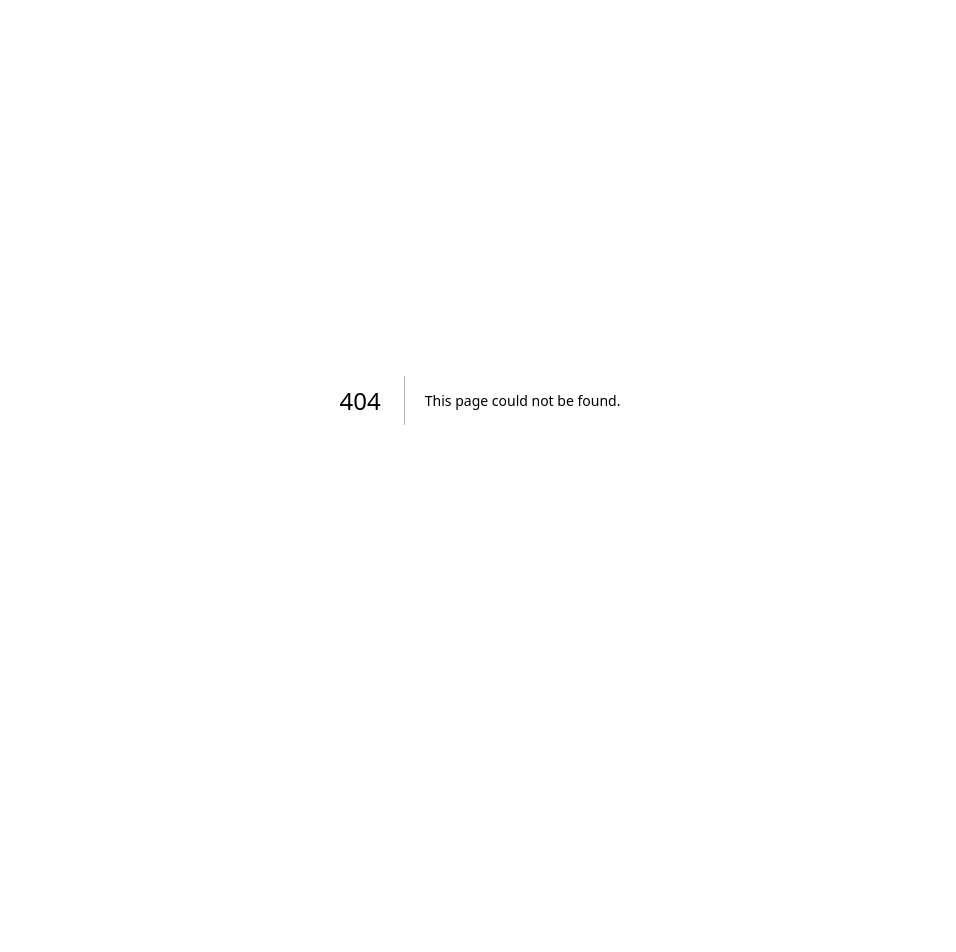
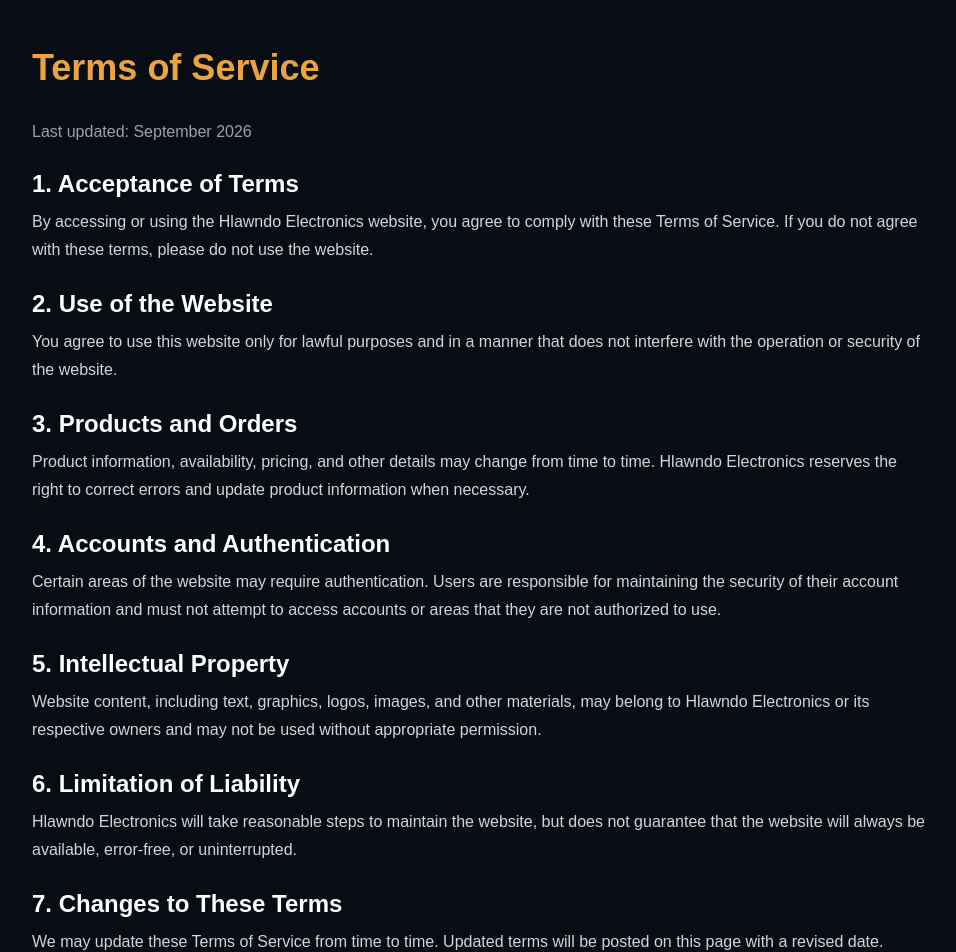
Before and after one commit to mikaelcain0085-stack/hlawndo-electronics, a Next.js app: page /terms in a window 1280 px wide. Before the commit this address had no page. Shown: the top 952 px of the page, without its empty margins (160-1116 px from the left). Before the commit the page ends 800 px from the top, so only its background shows below. Built offline with nearby package versions, Linux system fonts and the light colour scheme.

Commit message:
Add invite-only Google OAuth admin login; remove unused callback route

```diff
--- a/app/admin-login/page.tsx
+++ b/app/admin-login/page.tsx
@@ -20,7 +20,7 @@
       const { error } = await supabase.auth.signInWithOAuth({
         provider: "google",
         options: {
-          redirectTo: `${window.location.origin}/admin-login`,
+          redirectTo: "https://hlondoelectronics.store/admin-login",
         },
       });
 
--- a/app/admin/page.tsx
+++ b/app/admin/page.tsx
@@ -354,12 +354,28 @@
   */
 
   useEffect(() => {
-    const isAdminLoggedIn =
-      sessionStorage.getItem(
-        ADMIN_LOGIN_KEY
-      );
-
-    if (isAdminLoggedIn !== "true") {
+    const verifyAdmin = async () => {
+      const {
+        data: { session },
+      } = await supabase.auth.getSession();
+
+      if (!session?.user?.email) {
+        sessionStorage.removeItem(ADMIN_LOGIN_KEY);
+        router.replace("/admin-login");
+        return;
+      }
+
+      const userEmail = session.user.email.toLowerCase();
+
+      const { data, error } = await supabase
+        .from("allowed_users")
+        .select("email")
+        .eq("email", userEmail)
+        .maybeSingle();
+
+      if (error || !data) {
+        await supabase.auth.signOut();
+        sessionStorage.removeItem(ADMIN_LOGIN_KEY);
         router.replace("/admin-login");
         return;
       }
@@ -369,6 +385,21 @@
       loadProducts();
       loadOrders();
       loadEnquiries();
+    };
+
+    verifyAdmin();
+
+    const {
+      data: { subscription },
+    } = supabase.auth.onAuthStateChange((event) => {
+      if (event === "SIGNED_OUT") {
+        router.replace("/admin-login");
+      }
+    });
+
+    return () => {
+      subscription.unsubscribe();
+    };
   }, [router]);
 
   /*
@@ -1331,7 +1362,9 @@
   ========================================
   */
 
-  const handleLogout = () => {
+  const handleLogout = async () => {
+    await supabase.auth.signOut();
+
     sessionStorage.removeItem(
       ADMIN_LOGIN_KEY
     );
--- a/app/auth/callback/page.tsx
+++ /dev/null
@@ -1,50 +0,0 @@
-"use client";
-
-import { useEffect } from "react";
-import { useRouter } from "next/navigation";
-import { supabase } from "@/lib/supabase";
-
-export default function AuthCallbackPage() {
-  const router = useRouter();
-
-  useEffect(() => {
-    const handleCallback = async () => {
-      try {
-        const code = new URLSearchParams(window.location.search).get("code");
-
-        if (code) {
-          const { error } = await supabase.auth.exchangeCodeForSession(code);
-
-          if (error) {
-            console.error("OAuth callback error:", error);
-            router.replace("/admin-login?error=auth");
-            return;
-          }
-        }
-
-        router.replace("/admin-login");
-      } catch (error) {
-        console.error("Callback error:", error);
-        router.replace("/admin-login?error=auth");
-      }
-    };
-
-    handleCallback();
-  }, [router]);
-
-  return (
-    <main className="flex min-h-screen items-center justify-center bg-[#080d14] text-white">
-      <div className="text-center">
-        <div className="text-4xl">🔐</div>
-
-        <h1 className="mt-4 text-xl font-semibold">
-          Signing you in...
-        </h1>
-
-        <p className="mt-2 text-sm text-gray-400">
-          Please wait while we verify your account.
-        </p>
-      </div>
-    </main>
-  );
-}
--- /dev/null
+++ b/app/privacy-policy/page.tsx
@@ -0,0 +1,99 @@
+export default function PrivacyPolicyPage() {
+  return (
+    <main className="min-h-screen bg-[#080d14] px-6 py-12 text-white">
+      <div className="mx-auto max-w-4xl">
+        <h1 className="mb-8 text-4xl font-bold text-[#e9a33f]">
+          Privacy Policy
+        </h1>
+
+        <p className="mb-6 text-gray-400">
+          Last updated: September 2026
+        </p>
+
+        <section className="space-y-6 text-gray-300 leading-7">
+          <div>
+            <h2 className="mb-2 text-2xl font-semibold text-white">
+              1. Introduction
+            </h2>
+            <p>
+              Hlawndo Electronics respects your privacy and is committed to
+              protecting your personal information. This Privacy Policy
+              explains how we collect, use, and protect information when you
+              use our website and services.
+            </p>
+          </div>
+
+          <div>
+            <h2 className="mb-2 text-2xl font-semibold text-white">
+              2. Information We Collect
+            </h2>
+            <p>
+              We may collect information such as your name, email address,
+              phone number, delivery information, order information, and
+              information you provide when contacting us or using our website.
+            </p>
+          </div>
+
+          <div>
+            <h2 className="mb-2 text-2xl font-semibold text-white">
+              3. Google Sign-In
+            </h2>
+            <p>
+              Our website may allow authorized users to sign in using Google.
+              When you use Google Sign-In, we may receive basic account
+              information such as your name and email address from Google.
+              This information is used to authenticate your account and provide
+              access to authorized areas of the website.
+            </p>
+          </div>
+
+          <div>
+            <h2 className="mb-2 text-2xl font-semibold text-white">
+              4. How We Use Information
+            </h2>
+            <p>
+              We use collected information to provide and improve our
+              services, process orders, communicate with customers, provide
+              customer support, maintain website security, and manage
+              authorized accounts.
+            </p>
+          </div>
+
+          <div>
+            <h2 className="mb-2 text-2xl font-semibold text-white">
+              5. Information Protection
+            </h2>
+            <p>
+              We take reasonable measures to protect personal information
+              against unauthorized access, alteration, disclosure, or
+              destruction.
+            </p>
+          </div>
+
+          <div>
+            <h2 className="mb-2 text-2xl font-semibold text-white">
+              6. Third-Party Services
+            </h2>
+            <p>
+              Our website may use third-party services such as Google and
+              Supabase for authentication and website functionality. These
+              services may process information according to their own privacy
+              policies.
+            </p>
+          </div>
+
+          <div>
+            <h2 className="mb-2 text-2xl font-semibold text-white">
+              7. Contact
+            </h2>
+            <p>
+              If you have questions about this Privacy Policy or how your
+              information is handled, please contact Hlawndo Electronics
+              through the contact information provided on our website.
+            </p>
+          </div>
+        </section>
+      </div>
+    </main>
+  );
+}
--- /dev/null
+++ b/app/terms/page.tsx
@@ -0,0 +1,107 @@
+export default function TermsPage() {
+  return (
+    <main className="min-h-screen bg-[#080d14] px-6 py-12 text-white">
+      <div className="mx-auto max-w-4xl">
+        <h1 className="mb-8 text-4xl font-bold text-[#e9a33f]">
+          Terms of Service
+        </h1>
+
+        <p className="mb-6 text-gray-400">
+          Last updated: September 2026
+        </p>
+
+        <section className="space-y-6 text-gray-300 leading-7">
+          <div>
+            <h2 className="mb-2 text-2xl font-semibold text-white">
+              1. Acceptance of Terms
+            </h2>
+            <p>
+              By accessing or using the Hlawndo Electronics website, you agree
+              to comply with these Terms of Service. If you do not agree with
+              these terms, please do not use the website.
+            </p>
+          </div>
+
+          <div>
+            <h2 className="mb-2 text-2xl font-semibold text-white">
+              2. Use of the Website
+            </h2>
+            <p>
+              You agree to use this website only for lawful purposes and in a
+              manner that does not interfere with the operation or security of
+              the website.
+            </p>
+          </div>
+
+          <div>
+            <h2 className="mb-2 text-2xl font-semibold text-white">
+              3. Products and Orders
+            </h2>
+            <p>
+              Product information, availability, pricing, and other details
+              may change from time to time. Hlawndo Electronics reserves the
+              right to correct errors and update product information when
+              necessary.
+            </p>
+          </div>
+
+          <div>
+            <h2 className="mb-2 text-2xl font-semibold text-white">
+              4. Accounts and Authentication
+            </h2>
+            <p>
+              Certain areas of the website may require authentication. Users
+              are responsible for maintaining the security of their account
+              information and must not attempt to access accounts or areas
+              that they are not authorized to use.
+            </p>
+          </div>
+
+          <div>
+            <h2 className="mb-2 text-2xl font-semibold text-white">
+              5. Intellectual Property
+            </h2>
+            <p>
+              Website content, including text, graphics, logos, images, and
+              other materials, may belong to Hlawndo Electronics or its
+              respective owners and may not be used without appropriate
+              permission.
+            </p>
+          </div>
+
+          <div>
+            <h2 className="mb-2 text-2xl font-semibold text-white">
+              6. Limitation of Liability
+            </h2>
+            <p>
+              Hlawndo Electronics will take reasonable steps to maintain the
+              website, but does not guarantee that the website will always be
+              available, error-free, or uninterrupted.
+            </p>
+          </div>
+
+          <div>
+            <h2 className="mb-2 text-2xl font-semibold text-white">
+              7. Changes to These Terms
+            </h2>
+            <p>
+              We may update these Terms of Service from time to time. Updated
+              terms will be posted on this page with a revised date.
+            </p>
+          </div>
+
+          <div>
+            <h2 className="mb-2 text-2xl font-semibold text-white">
+              8. Contact
+            </h2>
+            <p>
+              If you have questions about these Terms of Service, please
+              contact Hlawndo Electronics through the contact information
+              provided on our website.
+            </p>
+          </div>
+        </section>
+      </div>
+    </main>
+  );
+}
```
Lines whose indentation alone changed are shown as unchanged.
